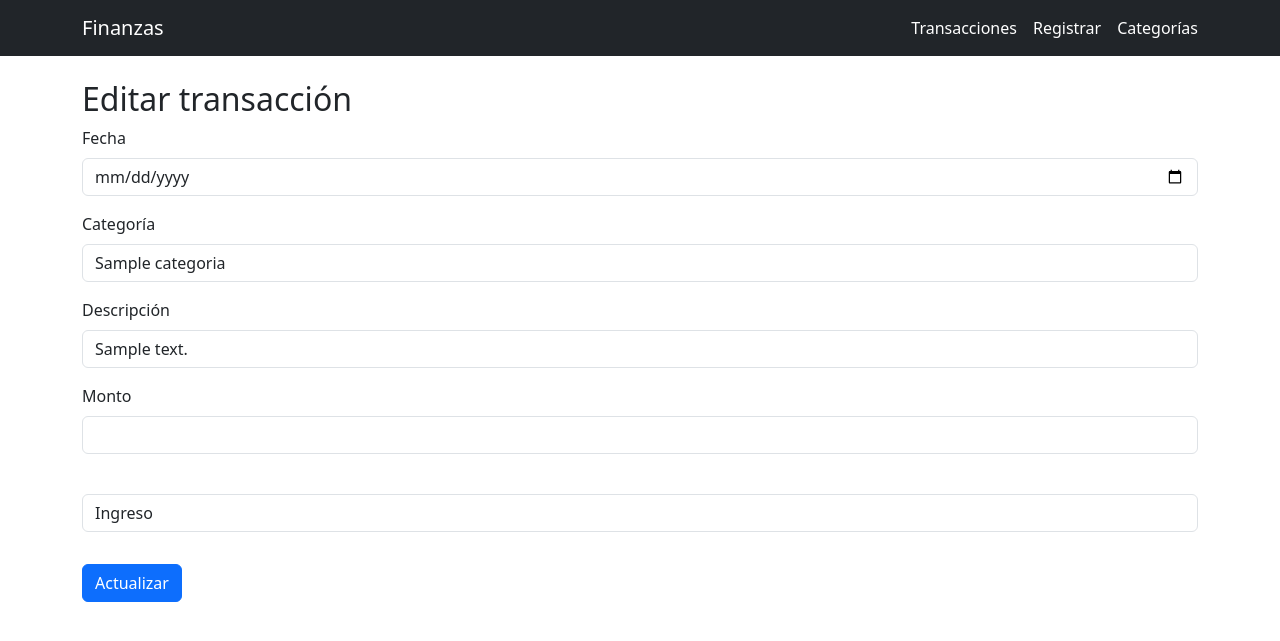
After one commit to Tolosa-carlos/Gestor-de-finanzas, a Flask app: page /transacciones/editar/1 in a window 1280 px wide. The commit adds this page. Shown: the top 641 px of the page. Run offline with Flask 3, Linux system fonts and the light colour scheme; tables that the repository leaves empty or names only in its code hold one stand-in row (values such as "Sample post").

Commit message:
CRUD de transacciones

```diff
--- a/finanzas_flask/app.py
+++ b/finanzas_flask/app.py
@@ -63,5 +63,27 @@ def editar_categoria(id):
     categoria = obtener_categoria(id)
     return render_template('editar_categoria.html', categoria=categoria, id=id)
 
+@app.route('/transacciones/eliminar/<int:id>', methods=['POST'])
+def eliminar_trans(id):
+    eliminar_transaccion(id)
+    flash('Transacción eliminada correctamente', 'success')
+    return redirect(url_for('transacciones'))
+
+@app.route('/transacciones/editar/<int:id>', methods=['GET', 'POST'])
+def editar_transaccion(id):
+    if request.method == 'POST':
+        fecha = request.form['fecha']
+        categoria = request.form['categoria_id']
+        descripcion = request.form['descripcion']
+        monto = request.form['monto']
+        tipo = request.form['tipo']
+        actualizar_transaccion(id, fecha, categoria, descripcion, monto, tipo)
+        flash('Transacción actualizada correctamente', 'success')
+        return redirect(url_for('transacciones'))
+
+    transaccion = obtener_transaccion(id)
+    categorias = obtener_categorias()
+    return render_template('editar_transaccion.html', transaccion=transaccion, categorias=categorias, id=id)
+
 if __name__ == '__main__':
     app.run(debug=True)
--- a/finanzas_flask/database.py
+++ b/finanzas_flask/database.py
@@ -29,7 +29,7 @@ def registrar_transaccion(descripcion, monto, fecha, tipo, categoria_id):
 def obtener_transacciones():
     conexion = conectar()
     cursor = conexion.cursor()
-    cursor.execute("SELECT transacciones.descripcion, categorias.nombre, transacciones.fecha, transacciones.monto, transacciones.tipo, categorias.id " \
+    cursor.execute("SELECT transacciones.id, transacciones.descripcion, categorias.nombre, transacciones.fecha, transacciones.monto, transacciones.tipo " \
     "FROM transacciones " \
     "JOIN categorias ON transacciones.categoria_id = categorias.id")
     transacciones = cursor.fetchall()
@@ -120,3 +120,28 @@ def actualizar_categoria(id, tipo, nombre):
     conexion.commit()
     cursor.close()
     conexion.close()
+
+def eliminar_transaccion(id):
+    conexion = conectar()
+    cursor = conexion.cursor()
+    cursor.execute("DELETE FROM transacciones WHERE id = %s", (id,))
+    conexion.commit()
+    cursor.close()
+    conexion.close()
+
+def obtener_transaccion(id):
+    conexion = conectar()
+    cursor = conexion.cursor()
+    cursor.execute("SELECT fecha, categoria_id, descripcion, monto, tipo FROM transacciones WHERE id = %s", (id,))
+    transaccion = cursor.fetchone()
+    cursor.close()
+    conexion.close()
+    return transaccion
+
+def actualizar_transaccion(id, fecha, categoria, descripcion, monto, tipo):
+    conexion = conectar()
+    cursor = conexion.cursor()
+    cursor.execute("UPDATE transacciones SET fecha = %s, categoria_id = %s, descripcion = %s, monto = %s, tipo = %s WHERE id = %s" , (fecha, categoria, descripcion, monto, tipo, id))
+    conexion.commit()
+    cursor.close()
+    conexion.close()
--- /dev/null
+++ b/finanzas_flask/templates/editar_transaccion.html
@@ -0,0 +1,41 @@
+{% extends 'base.html' %}
+{% block contenido %}
+<h2>Editar transacción</h2>
+<form method="post">
+    <div class="mb-3">
+        <label class="form-label">Fecha</label>
+        <input type="date" name="fecha" value="{{ transaccion[0] }}" class="form-control">
+    </div>
+
+    <div class="mb-3">
+        <label class="form-label">Categoría</label>
+        <select name="categoria_id" class="form-control">
+            {% for categoria in categorias %}
+                <option value="{{ categoria[0]}}" {% if categoria[0] == transaccion[1] %}selected{% endif %}> {{ categoria[1] }}</option>
+            {% endfor %}
+        </select>
+    </div>
+
+    <div class="mb-3">
+        <label class="form-label">Descripción</label>
+        <input type="text" name="descripcion" value="{{ transaccion[2] }}" class="form-control">
+    </div>
+
+    <div class="mb-3">
+        <label class="form-label">Monto</label>
+        <input type="number" name="monto" value="{{ transaccion[3] }}" class="form-control">
+    </div>
+
+    <div class="mb-3">
+        <label class="form-label"></label>
+        <select name="tipo" class="form-control">
+            <option value="ingreso" {% if transaccion[4] == 'ingreso' %}selected{% endif %}>Ingreso</option>
+            <option value="gasto" {% if transaccion[4] == 'gasto' %}selected{% endif %}>Gasto</option>
+            <option value="ambos" {% if transaccion[4] == 'ambos' %}selected{% endif %}>Ambos</option>
+        </select>
+    </div>
+
+    <button type="submit" class=" btn btn-primary mt-3">Actualizar</button>
+</form>
+
+{% endblock %}
```
Also changed, not shown: finanzas_flask/templates/transacciones.html (+11 -3 lines).
